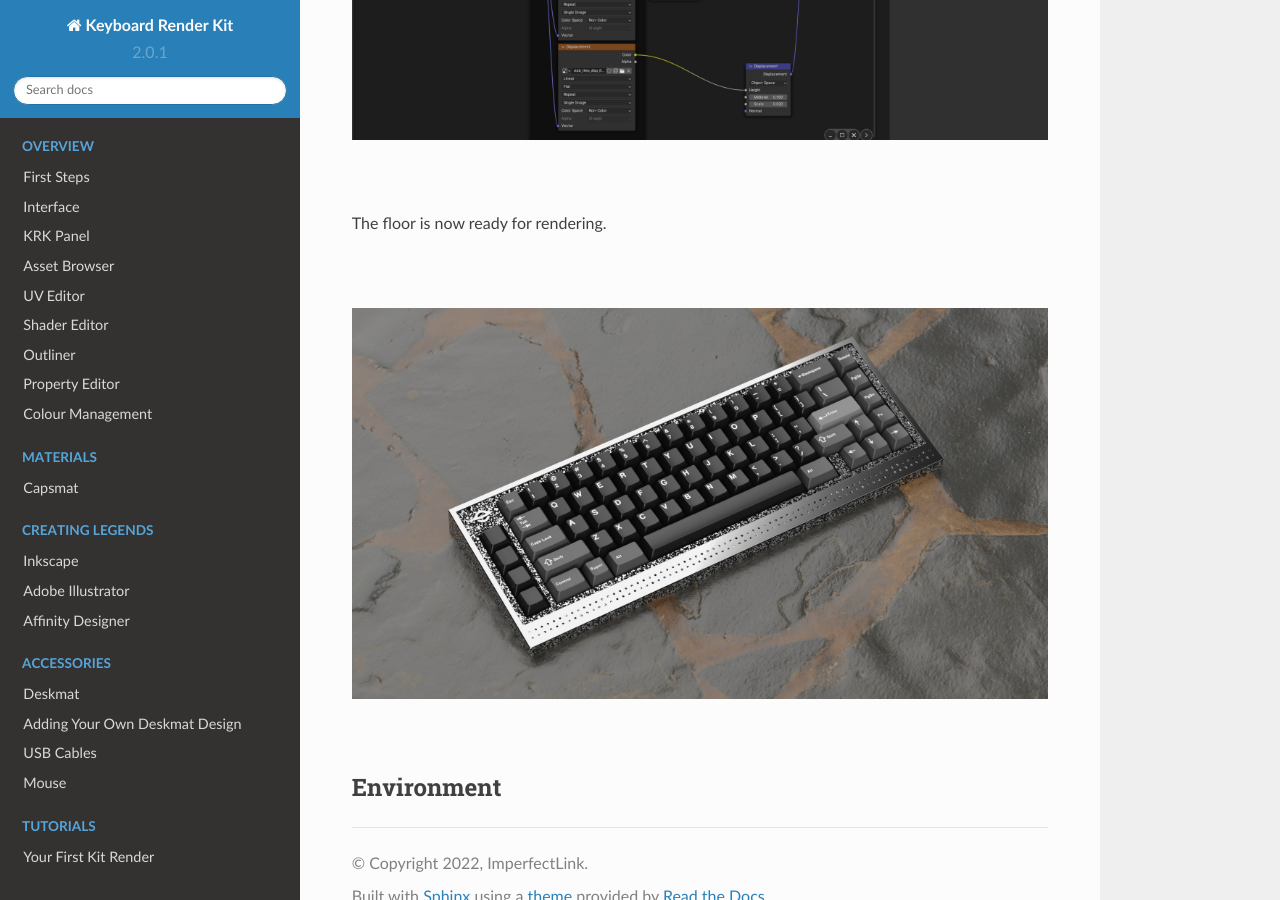
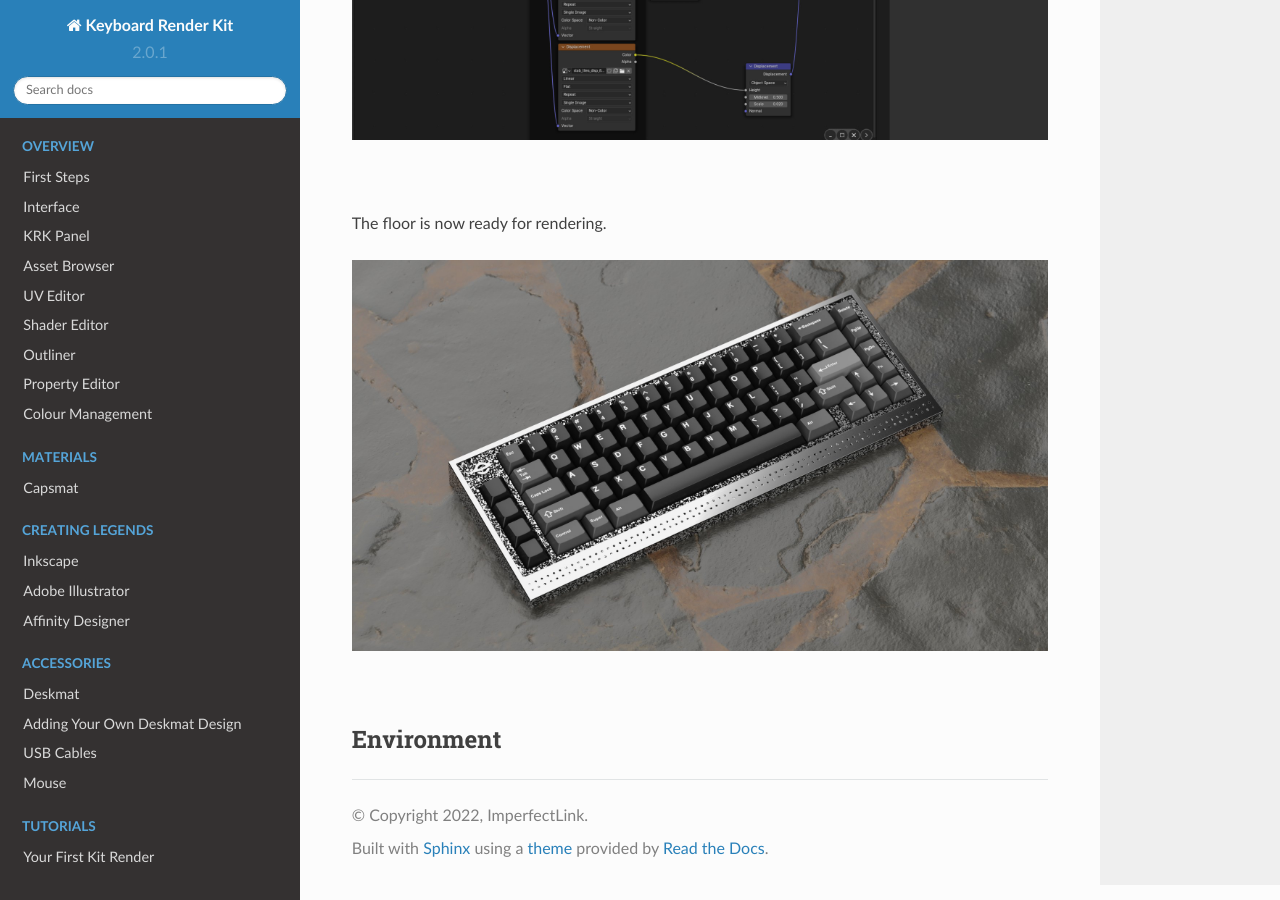
Before and after one commit to imperfectlink/KeyboardRenderKit, a Sphinx documentation site: the page built from docs/source/polyhaven.rst, in a window 1280 px wide and 900 px high, scrolled down 4162 px. Built offline with Sphinx 7.4.7 and the Read the Docs theme 2.0.0, drawn with Linux system fonts in a browser that asks for light colours.

Commit message:
Update polyhaven.rst

```diff
--- a/docs/source/polyhaven.rst
+++ b/docs/source/polyhaven.rst
@@ -57,9 +57,7 @@
 
 The floor is now ready for rendering.
 
-|
-
-.. image:: /img/PolyHaven_08.jpg
+.. image:: img/PolyHaven_08.jpg
 
 |
 
```
